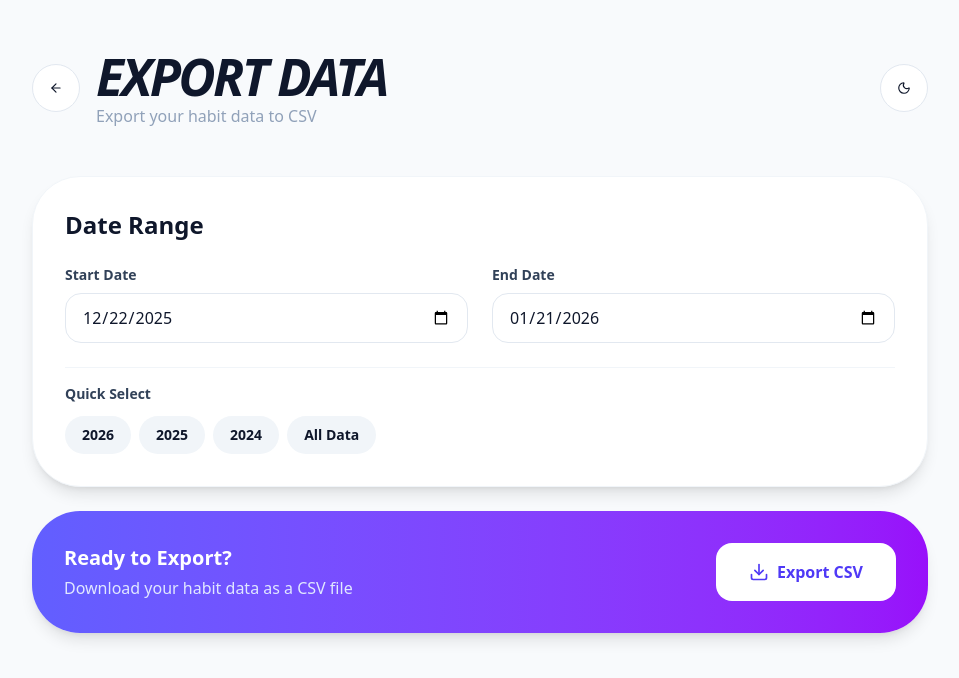
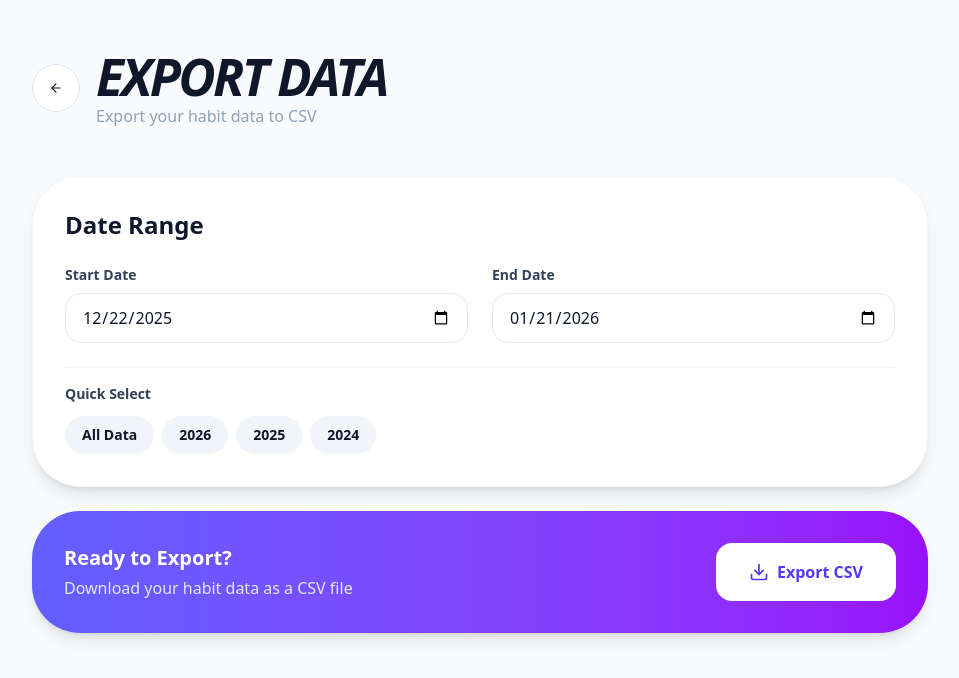
Before and after one commit to continuum-app/continuum, a Vue app in the folder frontend/: page /export in a window 1280 px wide. Shown: the top 678 px of the page, without its empty margins (160-1119 px from the left). Built offline with nearby package versions, Linux system fonts and the light colour scheme; sample sign-in values are in the browser's storage.

Commit message:
Removed dark button where it is not needed (admin and export) pages.

```diff
--- a/frontend/src/views/AdminSettings.vue
+++ b/frontend/src/views/AdminSettings.vue
@@ -127,19 +127,6 @@ onMounted(() => {
                     </h1>
                     <p class="text-slate-400 dark:text-slate-500 font-medium">Site-wide settings for administrators</p>
                 </div>
-                <div class="flex gap-4">
-                    <!-- Dark Mode Toggle -->
-                    <button @click="toggleDarkMode"
-                        class="bg-slate-200 dark:bg-slate-700 text-slate-800 dark:text-yellow-400 px-6 py-4 rounded-2xl font-bold flex items-center gap-3 hover:bg-slate-300 dark:hover:bg-slate-600 transition-all shadow-md active:scale-95">
-                        <Moon v-if="!isDark" :size="20" stroke-width="2.5" />
-                        <Sun v-else :size="20" stroke-width="2.5" />
-                    </button>
-
-                    <button @click="handleLogout"
-                        class="bg-red-600 text-white px-8 py-4 rounded-2xl font-bold hover:bg-red-700 transition-all shadow-md active:scale-95">
-                        Logout
-                    </button>
-                </div>
             </header>
 
             <div class="space-y-6">
--- a/frontend/src/views/ExportView.vue
+++ b/frontend/src/views/ExportView.vue
@@ -107,40 +107,44 @@ onMounted(() => {
 </script>
 
 <template>
-  <div class="min-h-screen bg-[#f8fafc] dark:bg-slate-900 p-6 md:p-12 font-sans text-slate-900 dark:text-slate-100 transition-colors duration-300">
+    <div
+        class="min-h-screen bg-[#f8fafc] dark:bg-slate-900 p-6 md:p-12 font-sans text-slate-900 dark:text-slate-100 transition-colors duration-300">
         <div class="max-w-4xl mx-auto">
             <!-- Header -->
             <header class="flex items-center justify-between mb-12">
                 <div class="flex items-center gap-4">
-          <button @click="goBack" class="flex items-center justify-center w-12 h-12 rounded-full bg-white dark:bg-slate-800 hover:bg-slate-100 dark:hover:bg-slate-700 transition-colors border border-slate-200 dark:border-slate-700">
+                    <button @click="goBack"
+                        class="flex items-center justify-center w-12 h-12 rounded-full bg-white dark:bg-slate-800 hover:bg-slate-100 dark:hover:bg-slate-700 transition-colors border border-slate-200 dark:border-slate-700">
                         <ArrowLeft :size="20" />
                     </button>
                     <div>
-            <h1 class="text-3xl font-black tracking-tighter text-slate-900 dark:text-white uppercase italic">
+                        <h1
+                            class="text-3xl font-black tracking-tighter text-slate-900 dark:text-white uppercase italic">
                             Export Data
                         </h1>
                         <p class="text-slate-400 dark:text-slate-500 font-medium">Export your habit data to CSV</p>
                     </div>
                 </div>
-        <button @click="toggleDarkMode" class="flex items-center justify-center w-12 h-12 rounded-full bg-white dark:bg-slate-800 hover:bg-slate-100 dark:hover:bg-slate-700 transition-colors border border-slate-200 dark:border-slate-700">
-          <Sun v-if="isDark" :size="20" />
-          <Moon v-else :size="20" />
-        </button>
             </header>
 
             <!-- Main Content -->
             <div class="space-y-6">
                 <!-- Date Range Selector -->
-        <div class="bg-white dark:bg-slate-800 rounded-[3rem] p-8 shadow-lg border border-slate-100 dark:border-slate-700">
+                <div
+                    class="bg-white dark:bg-slate-800 rounded-[3rem] p-8 shadow-lg border border-slate-100 dark:border-slate-700">
                     <h2 class="text-2xl font-black text-slate-900 dark:text-white mb-6">Date Range</h2>
                     <div class="grid grid-cols-1 md:grid-cols-2 gap-6 mb-6">
                         <div>
-              <label class="block text-sm font-bold text-slate-700 dark:text-slate-300 mb-2">Start Date</label>
-              <input v-model="exportStartDate" type="date" class="w-full px-4 py-3 rounded-2xl border border-slate-200 dark:border-slate-600 bg-white dark:bg-slate-700 text-slate-900 dark:text-white font-medium focus:outline-none focus:ring-2 focus:ring-indigo-500" />
+                            <label class="block text-sm font-bold text-slate-700 dark:text-slate-300 mb-2">Start
+                                Date</label>
+                            <input v-model="exportStartDate" type="date"
+                                class="w-full px-4 py-3 rounded-2xl border border-slate-200 dark:border-slate-600 bg-white dark:bg-slate-700 text-slate-900 dark:text-white font-medium focus:outline-none focus:ring-2 focus:ring-indigo-500" />
                         </div>
                         <div>
-              <label class="block text-sm font-bold text-slate-700 dark:text-slate-300 mb-2">End Date</label>
-              <input v-model="exportEndDate" type="date" class="w-full px-4 py-3 rounded-2xl border border-slate-200 dark:border-slate-600 bg-white dark:bg-slate-700 text-slate-900 dark:text-white font-medium focus:outline-none focus:ring-2 focus:ring-indigo-500" />
+                            <label class="block text-sm font-bold text-slate-700 dark:text-slate-300 mb-2">End
+                                Date</label>
+                            <input v-model="exportEndDate" type="date"
+                                class="w-full px-4 py-3 rounded-2xl border border-slate-200 dark:border-slate-600 bg-white dark:bg-slate-700 text-slate-900 dark:text-white font-medium focus:outline-none focus:ring-2 focus:ring-indigo-500" />
                         </div>
                     </div>
 
@@ -148,11 +152,13 @@ onMounted(() => {
                     <div class="pt-4 border-t border-slate-100 dark:border-slate-700">
                         <p class="text-sm font-bold text-slate-700 dark:text-slate-300 mb-3">Quick Select</p>
                         <div class="flex flex-wrap gap-2">
-              <button v-for="year in quickSelectYears" :key="year" @click="setExportYearRange(year)" class="px-4 py-2 bg-slate-100 dark:bg-slate-700 hover:bg-indigo-500 hover:text-white dark:hover:bg-indigo-600 rounded-full text-sm font-bold transition-colors">
+                            <button @click="setAllExportDataRange"
+                                class="px-4 py-2 bg-slate-100 dark:bg-slate-700 hover:bg-indigo-500 hover:text-white dark:hover:bg-indigo-600 rounded-full text-sm font-bold transition-colors">
+                                All Data
+                            </button>
+                            <button v-for="year in quickSelectYears" :key="year" @click="setExportYearRange(year)"
+                                class="px-4 py-2 bg-slate-100 dark:bg-slate-700 hover:bg-indigo-500 hover:text-white dark:hover:bg-indigo-600 rounded-full text-sm font-bold transition-colors">
                                 {{ year }}
-              </button>
-              <button @click="setAllExportDataRange" class="px-4 py-2 bg-slate-100 dark:bg-slate-700 hover:bg-indigo-500 hover:text-white dark:hover:bg-indigo-600 rounded-full text-sm font-bold transition-colors">
-                All Data
                             </button>
                         </div>
                     </div>
@@ -165,7 +171,8 @@ onMounted(() => {
                             <h3 class="text-xl font-black text-white mb-1">Ready to Export?</h3>
                             <p class="text-indigo-100 font-medium">Download your habit data as a CSV file</p>
                         </div>
-            <button @click="exportToCSV" :disabled="isExporting" class="flex items-center gap-2 px-8 py-4 bg-white text-indigo-600 rounded-2xl font-black hover:bg-indigo-50 transition-colors disabled:opacity-50 disabled:cursor-not-allowed">
+                        <button @click="exportToCSV" :disabled="isExporting"
+                            class="flex items-center gap-2 px-8 py-4 bg-white text-indigo-600 rounded-2xl font-black hover:bg-indigo-50 transition-colors disabled:opacity-50 disabled:cursor-not-allowed">
                             <Download :size="20" />
                             {{ isExporting ? 'Exporting...' : 'Export CSV' }}
                         </button>
```
Lines whose indentation alone changed are shown as unchanged.
